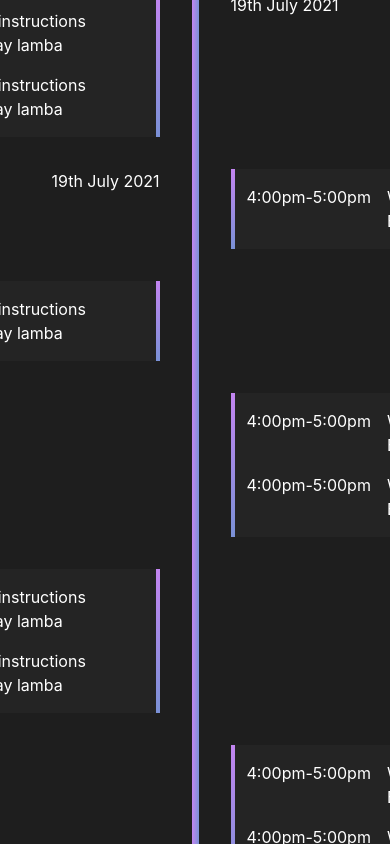
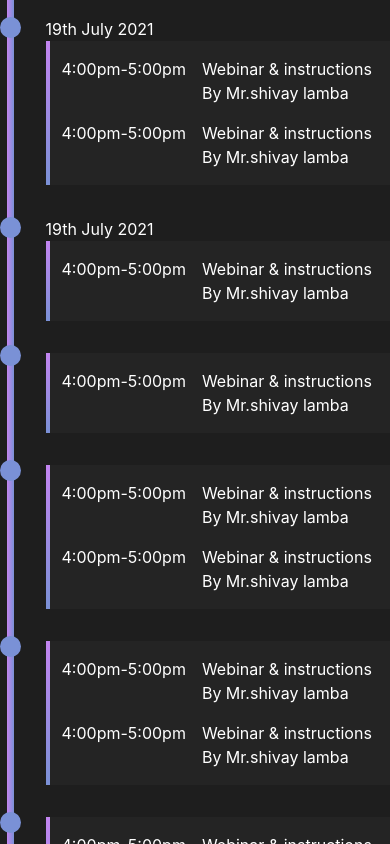
Before and after one commit to KartikB34/WEB3dots, a React (Create React App) app: page / in a window 390 px wide. Shown: the part 1120-1964 px from the top of the page. Built offline with nearby package versions, Linux system fonts and the light colour scheme; the HTML template or start-up script is replaced by a standard one.

Commit message:
schedule finalised

```diff
--- a/src/components/schedule/Schedule.jsx
+++ b/src/components/schedule/Schedule.jsx
@@ -11,10 +11,11 @@ const Schedule = () => {
 
       {/* The actual schedule */}
       <div className='flex justify-center mt-20'>
-        <div className=''>
-            <div className='w-[400px] h-20 mb-8 text-right'><p>19th July 2021</p></div>
+        {/* Left div */}
+        <div className='hidden md:block'>
+            <div className='w-[370px] md:w-[400px] h-20 mb-8 text-right'><p>19th July 2021</p></div>
 
-            <div className='p-4 relative mb-8 flex flex-col w-[400px]  bg-[#242424]'>
+            <div className='p-4 relative mb-8 flex flex-col w-[370px] md:w-[400px]  bg-[#242424]'>
                 <div className='bg-gradient-to-b w-1 h-36 absolute right-0 top-0 from-[#C385F1] to-[#7A91D6]'></div>
                 <div className='flex'>
                     <p className='mr-4'>4:00pm-5:00pm</p>
@@ -33,9 +34,9 @@ const Schedule = () => {
                 </div>
             </div>
 
-            <div className='w-[400px] h-20 mb-8 text-right'><p>19th July 2021</p></div>
+            <div className='w-[370px] md:w-[400px] h-20 mb-8 text-right'><p>19th July 2021</p></div>
 
-            <div className='p-4 relative flex w-[400px] mb-8 bg-[#242424]'>
+            <div className='p-4 relative flex w-[370px] md:w-[400px] mb-8 bg-[#242424]'>
                 <div className='bg-gradient-to-b w-1 h-20 absolute right-0 top-0 from-[#C385F1] to-[#7A91D6]'></div>
                 <p className='mr-4'>4:00pm-5:00pm</p>
                 <div>
@@ -44,9 +45,9 @@ const Schedule = () => {
                 </div>
             </div>
 
-            <div className='w-[400px] h-36 mb-8 text-left'></div>
+            <div className='w-[370px] md:w-[400px] h-36 mb-8 text-left'></div>
 
-            <div className='p-4 relative mb-8 flex flex-col w-[400px]  bg-[#242424]'>
+            <div className='p-4 relative mb-8 flex flex-col w-[370px] md:w-[400px]  bg-[#242424]'>
                 <div className='bg-gradient-to-b w-1 h-36 absolute right-0 top-0 from-[#C385F1] to-[#7A91D6]'></div>
                 <div className='flex'>
                     <p className='mr-4'>4:00pm-5:00pm</p>
@@ -69,14 +70,26 @@ const Schedule = () => {
 
         {/*Middle div */}
 
-        <div className='px-8'>
-            <div className='h-[63rem] w-[7px] rounded-full bg-gradient-to-r from-[#C385F1] to-[#7A91D6]'></div>
+        <div className='px-8 relative'>
+            <div className='h-[67.5rem] md:h-[63rem] w-[7px]  rounded-full bg-gradient-to-r from-[#C385F1] to-[#7A91D6]'>
+                <div className='h-[21px] w-[21px] absolute right-[25px] bg-[#7A91D6] rounded-full'></div>
+                <div className='h-[21px] w-[21px] absolute right-[25px] top-[8.5rem] md:top-28 bg-[#7A91D6] rounded-full'></div>
+                <div className='h-[21px] w-[21px] absolute right-[25px] top-[19.5rem] md:top-64 mt-6 bg-[#7A91D6] rounded-full'></div>
+                <div className='h-[21px] w-[21px] absolute right-[25px] top-[29rem] md:top-[25rem] bg-[#7A91D6] rounded-full'></div>
+
+                <div className='h-[21px] w-[21px] absolute right-[25px] bottom-[32rem] bg-[#7A91D6] rounded-full'></div>
+                <div className='h-[21px] w-[21px] absolute right-[25px] bottom-[21rem] bg-[#7A91D6] rounded-full'></div>
+                <div className='h-[21px] w-[21px] absolute right-[25px] bottom-40 bg-[#7A91D6] rounded-full'></div>
+            </div>
         </div>
 
 
         {/*Right div */}
         <div>
-            <div className='p-4 relative flex w-[400px] mb-8 bg-[#242424]'>
+
+            <div className='w-[370px] md:w-[400px] md:hidden text-left'><p>19th July 2021</p></div>
+
+            <div className='p-4 relative flex w-[370px] md:w-[400px] mb-8 bg-[#242424]'>
                 <div className='bg-gradient-to-b w-1 h-20 absolute left-0 top-0 from-[#C385F1] to-[#7A91D6]'></div>
                 <p className='mr-4'>4:00pm-5:00pm</p>
                 <div>
@@ -85,9 +98,30 @@ const Schedule = () => {
                 </div>
             </div>
 
-            <div className='w-[400px] h-36 mb-8 text-left'><p>19th July 2021</p></div>
+            <div className='w-[370px] md:w-[400px] md:h-36 md:mb-8 text-left'><p>19th July 2021</p></div>
 
-            <div className='p-4 relative flex w-[400px] mb-8 bg-[#242424]'>
+            <div className='p-4 md:hidden relative mb-8 flex flex-col w-[370px] md:w-[400px] bg-[#242424]'>
+                <div className='bg-gradient-to-b w-1 h-36 absolute left-0 top-0 from-[#C385F1] to-[#7A91D6]'></div>
+                <div className='flex'>
+                    <p className='mr-4'>4:00pm-5:00pm</p>
+                    <div>
+                        <p>Webinar & instructions</p>
+                        <p>By Mr.shivay lamba</p>
+                    </div>
+                </div>
+
+                <div className='flex mt-4'>
+                    <p className='mr-4'>4:00pm-5:00pm</p>
+                    <div>
+                        <p>Webinar & instructions</p>
+                        <p>By Mr.shivay lamba</p>
+                    </div>
+                </div>
+            </div>
+
+            <div className='w-[370px] md:w-[400px] md:hidden text-left'><p>19th July 2021</p></div>
+
+            <div className='p-4 relative flex w-[370px] md:w-[400px] mb-8 bg-[#242424]'>
                 <div className='bg-gradient-to-b w-1 h-20 absolute left-0 top-0 from-[#C385F1] to-[#7A91D6]'></div>
                 <p className='mr-4'>4:00pm-5:00pm</p>
                 <div>
@@ -96,9 +130,18 @@ const Schedule = () => {
                 </div>
             </div>
 
-            <div className='w-[400px] h-20 mb-8 text-left'></div>
+            <div className='p-4 relative md:hidden flex w-[370px] md:w-[400px] mb-8 bg-[#242424]'>
+                <div className='bg-gradient-to-b w-1 h-20 absolute left-0 top-0 from-[#C385F1] to-[#7A91D6]'></div>
+                <p className='mr-4'>4:00pm-5:00pm</p>
+                <div>
+                    <p>Webinar & instructions</p>
+                    <p>By Mr.shivay lamba</p>
+                </div>
+            </div>
 
-            <div className='p-4 relative mb-8 flex flex-col w-[400px]  bg-[#242424]'>
+            <div className='w-[370px] md:w-[400px] hidden md:block h-20 mb-8 text-left'></div>
+
+            <div className='p-4 relative mb-8 flex flex-col w-[370px] md:w-[400px]  bg-[#242424]'>
                 <div className='bg-gradient-to-b w-1 h-36 absolute left-0 top-0 from-[#C385F1] to-[#7A91D6]'></div>
                 <div className='flex'>
                     <p className='mr-4'>4:00pm-5:00pm</p>
@@ -118,9 +161,28 @@ const Schedule = () => {
 
             </div>
 
-            <div className='w-[400px] h-36 mb-8 text-left'></div>
+            <div className='w-[370px] md:w-[400px] hidden md:block h-36 mb-8 text-left'></div>
 
-            <div className='p-4 relative mb-8 flex flex-col w-[400px]  bg-[#242424]'>
+            <div className='p-4 md:hidden relative mb-8 flex flex-col w-[370px] md:w-[400px] bg-[#242424]'>
+                <div className='bg-gradient-to-b w-1 h-36 absolute left-0 top-0 from-[#C385F1] to-[#7A91D6]'></div>
+                <div className='flex'>
+                    <p className='mr-4'>4:00pm-5:00pm</p>
+                    <div>
+                        <p>Webinar & instructions</p>
+                        <p>By Mr.shivay lamba</p>
+                    </div>
+                </div>
+
+                <div className='flex mt-4'>
+                    <p className='mr-4'>4:00pm-5:00pm</p>
+                    <div>
+                        <p>Webinar & instructions</p>
+                        <p>By Mr.shivay lamba</p>
+                    </div>
+                </div>
+            </div>
+
+            <div className='p-4 relative mb-8 flex flex-col w-[370px] md:w-[400px]  bg-[#242424]'>
                 <div className='bg-gradient-to-b w-1 h-36 absolute left-0 top-0 from-[#C385F1] to-[#7A91D6]'></div>
                 <div className='flex'>
                     <p className='mr-4'>4:00pm-5:00pm</p>
```
